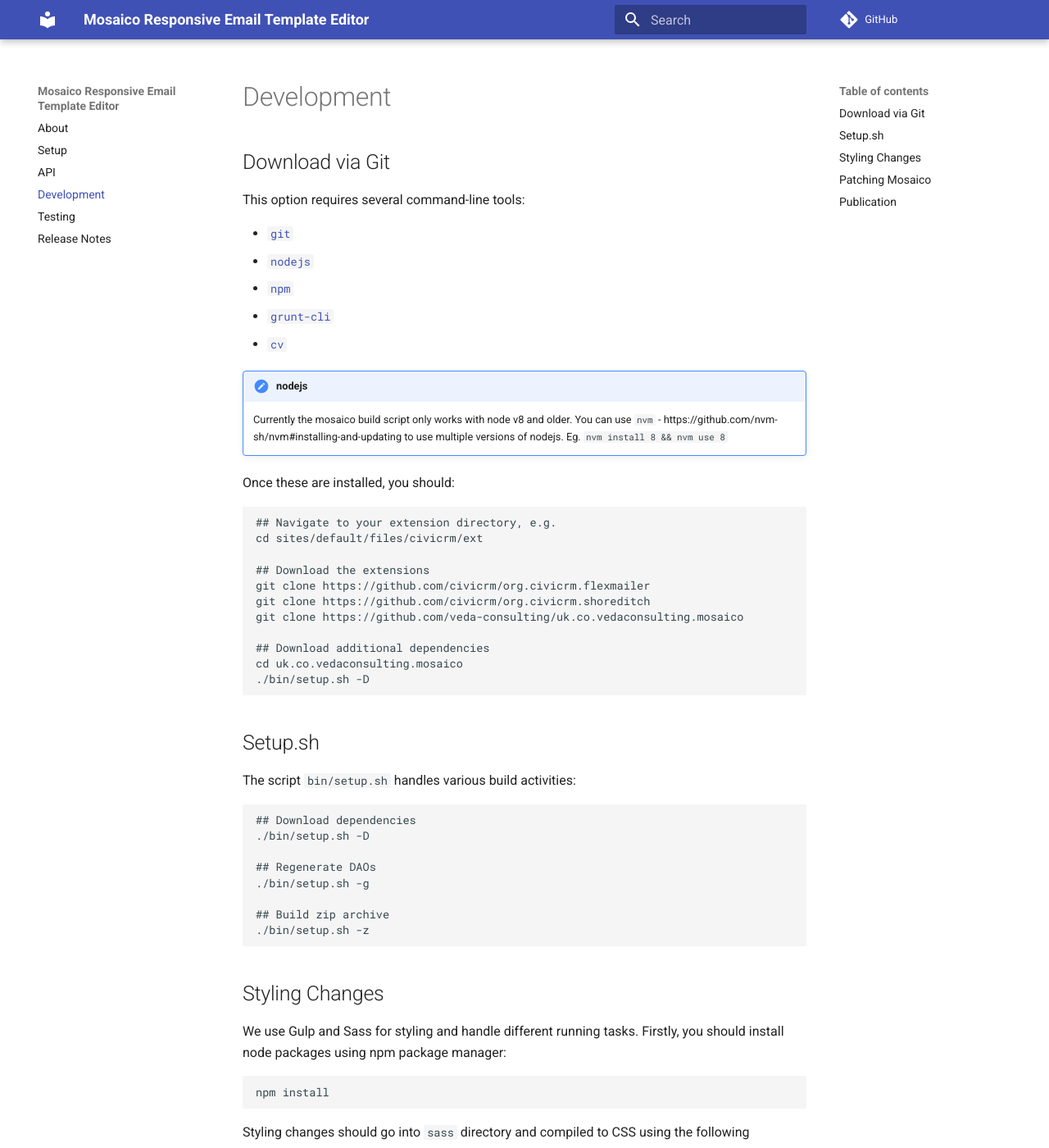
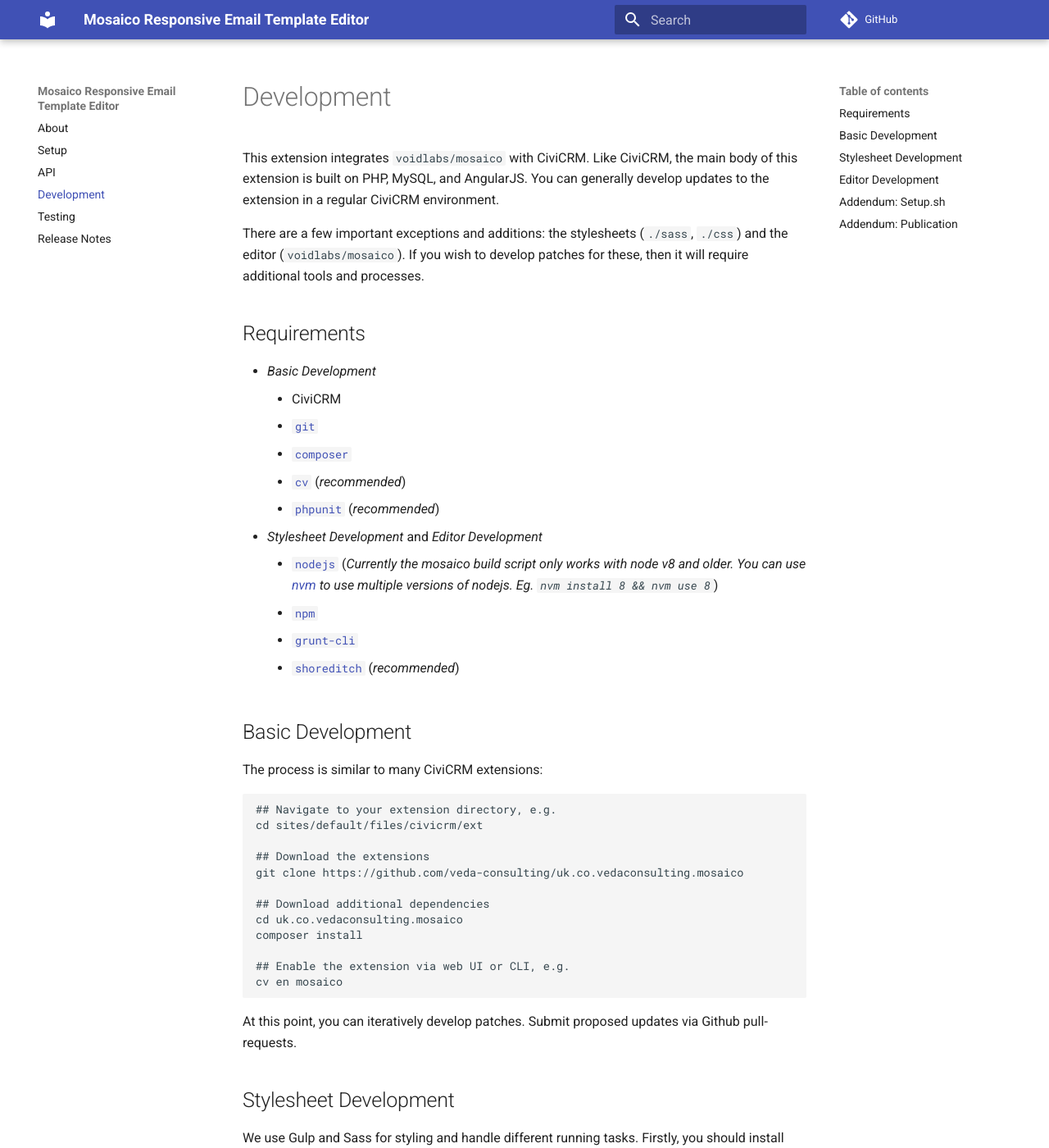
Before and after one commit to veda-consulting-company/uk.co.vedaconsulting.mosaico, an MkDocs documentation site: the page built from docs/develop.md, in a window 1280 px wide and 1400 px high. Shown: the whole window at 82% size. Built offline with MkDocs 1.6.1 and Material for MkDocs 9.7.7, drawn with Linux system fonts in a browser that asks for light colours; comment, search, counter and statistics services are not loaded; some of the changed text lies outside the part shown.

Commit message:
develop.md

````diff
--- a/docs/develop.md
+++ b/docs/develop.md
@@ -1,37 +1,97 @@
 # Development
 
-## Download via Git
+This extension integrates `voidlabs/mosaico` with CiviCRM.  Like CiviCRM, the main body of this extension is built on
+PHP, MySQL, and AngularJS. You can generally develop updates to the extension in a regular CiviCRM environment.
 
-This option requires several command-line tools:
+There are a few important exceptions and additions: the stylesheets (`./sass`, `./css`) and the editor (`voidlabs/mosaico`).
+If you wish to develop patches for these, then it will require additional tools and processes.
 
- * [`git`](https://git-scm.com/)
- * [`nodejs`](https://nodejs.org/en)
- * [`npm`](https://www.npmjs.com)
- * [`grunt-cli`](http://gruntjs.com/getting-started)
- * [`cv`](https://github.com/civicrm/cv)
+## Requirements
 
-!!! note "nodejs"
-    Currently the mosaico build script only works with node v8 and older. You can use `nvm` -
-    https://github.com/nvm-sh/nvm#installing-and-updating to use multiple versions of nodejs.
-    Eg. `nvm install 8 && nvm use 8`
+* *Basic Development*
+    * CiviCRM
+    * [`git`](https://git-scm.com/)
+    * [`composer`](https://git-scm.com/)
+    * [`cv`](https://github.com/civicrm/cv) (*recommended*)
+    * [`phpunit`](https://phpunit.de) (*recommended*)
+* *Stylesheet Development* and *Editor Development*
+    * [`nodejs`](https://nodejs.org/en) (*Currently the mosaico build script only works with node v8 and older. You can use
+        [nvm](https://github.com/nvm-sh/nvm#installing-and-updating) to use multiple versions of nodejs. Eg. `nvm install 8 && nvm use 8`*)
+    * [`npm`](https://www.npmjs.com)
+    * [`grunt-cli`](http://gruntjs.com/getting-started)
+    * [`shoreditch`](https://github.com/civicrm/org.civicrm.shoreditch) (*recommended*)
 
-Once these are installed, you should:
+## Basic Development
+
+The process is similar to many CiviCRM extensions:
 
 ```
 ## Navigate to your extension directory, e.g.
 cd sites/default/files/civicrm/ext
 
 ## Download the extensions
-git clone https://github.com/civicrm/org.civicrm.flexmailer
-git clone https://github.com/civicrm/org.civicrm.shoreditch
 git clone https://github.com/veda-consulting/uk.co.vedaconsulting.mosaico
 
 ## Download additional dependencies
 cd uk.co.vedaconsulting.mosaico
-./bin/setup.sh -D
+composer install
+
+## Enable the extension via web UI or CLI, e.g.
+cv en mosaico
 ```
 
-## Setup.sh
+At this point, you can iteratively develop patches.  Submit proposed updates via Github pull-requests.
+
+## Stylesheet Development
+
+We use Gulp and Sass for styling and handle different running tasks. Firstly, you should install node packages using npm package manager:
+
+```
+npm install
+```
+
+Styling changes should go into `sass` directory and compiled to CSS using the following command:
+```
+gulp sass
+```
+
+Once you are done making your changes, please use BackstopJS (see [Testing](/testing#backstopjs-visual-regression-testing) to check for any possible visual regression issues.
+
+Commit changes for both SCSS and CSS. Submit proposed updates via Github pull-requests.
+
+## Editor Development
+
+The CiviCRM extension (`uk.co.vedaconsulting.mosaico`) depends on the editor ([mosaico](https://github.com/voidlabs/mosaico)), which is an
+independent project. The `mosaico` component has its own requirements and workflows.
+
+`uk.co.vedaconsulting.mosaico` uses a pre-built copy of `mosaico` (`./packages/mosaico`), so you may work on `uk.co.vedaconsulting.mosaico`
+without needing to understand `mosaico` development.  However, if you are doing development for both, then there are a few important details:
+
+* __Using `mosaico.git` in the extension__: You may replace the pre-built folder (`./packages/mosaico`) with a git repo. The extension specifically
+  uses a fork (https://github.com/civicrm/mosaico) with a few small patches. Typical setup steps:
+    ```bash
+    ## Remove pre-built copy of mosaico
+    rm -rf packages/mosaico
+
+    ## Download git repo
+    git clone https://github.com/civicrm/mosaico.git -b v0.15-civicrm-2
+
+    ## Build
+    cd packages/civicrm
+    npm install
+    grunt build
+    ```
+* __Branching for `mosaico.git`__: The `civicrm/mosaico` fork follows the [Twigflow (Rebase)](https://gist.github.com/totten/39e932e5d10bc9e73e82790b2475eff2) pattern.
+  You will notice additional branches such as `v0.15-civicrm-2` (*a branch derived from `v0.15` for use by `civicrm`; it is the second major variant of the branch*).
+* __Tagging for `mosaico.git`__: If there has been an update to `mosaico.git`, then you should make a new tag (eg `v0.15-civicrm-2.1`). Github will generate
+  a pre-built package for the new version.
+* __Updating the dependency__: If there is a newer build of `mosaico`, then you may edit `./composer.json` and update the the `extra: downloads` configuration.
+    ```bash
+    vi composer.json
+    composer update --lock
+    ```
+
+## Addendum: Setup.sh
 
 The script `bin/setup.sh` handles various build activities:
 
@@ -46,26 +106,7 @@
 ./bin/setup.sh -z
 ```
 
-## Styling Changes
-
-We use Gulp and Sass for styling and handle different running tasks. Firstly, you should install node packages using npm package manager:
-```
-npm install
-```
-
-Styling changes should go into `sass` directory and compiled to CSS using the following command:
-```
-gulp sass
-```
-
-Once you are done making your changes, please use BackstopJS (see [Testing](/testing#backstopjs-visual-regression-testing) to check for any possible visual regression issues
-
-## Patching Mosaico
-
-This extension ships with a patched version of Mosaico. The patches are maintained as a fork
-in https://github.com/civicrm/mosaico using [Twigflow (Rebase)](https://gist.github.com/totten/39e932e5d10bc9e73e82790b2475eff2).
-
-## Publication
+## Addendum: Publication
 
 Whenever a change is merged or pushed to `uk.co.vedaconsulting.mosaico`, a bot on [jenkins test-ci](https://test.civicrm.org/view/Tools/job/Tool-Publish-mosaico/) automatically builds a new `zip` archive
 and publishes [uk.co.vedaconsulting.mosaico-latest.zip](https://download.civicrm.org/extension/uk.co.vedaconsulting.mosaico/latest/uk.co.vedaconsulting.mosaico-latest.zip).
````
